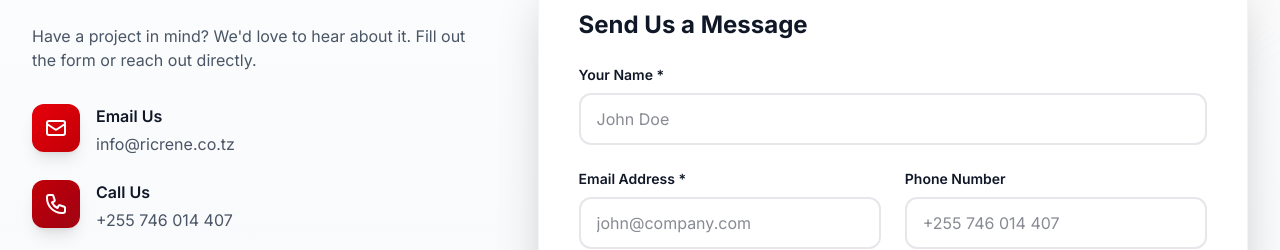
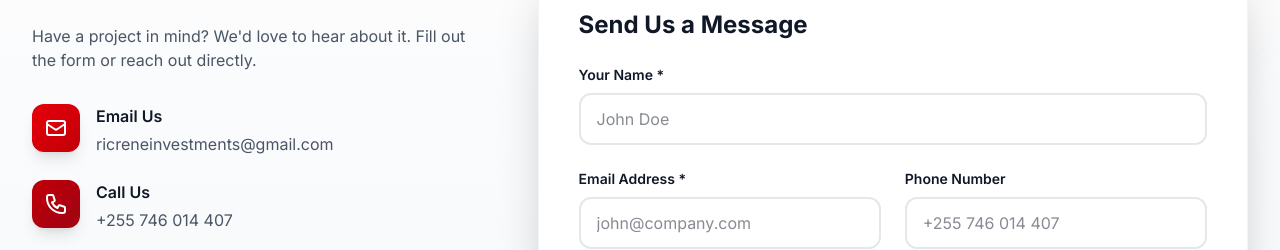
Before and after one commit to ricreneinvestments-commits/ricreneweb, a Next.js app in the folder frontend/: page / in a window 1280 px wide. Shown: the part 6820-7070 px from the top of the page. Built offline with nearby package versions, Linux system fonts and the light colour scheme; no server answers.

Commit message:
email changed

```diff
--- a/frontend/components/sections/ContactSection.tsx
+++ b/frontend/components/sections/ContactSection.tsx
@@ -4,7 +4,7 @@ import { useState } from "react";
 
 const navigationContent = {
   contact: {
-    email: "info@ricrene.co.tz",
+    email: "ricreneinvestments@gmail.com",
     phone: "+255 746 014 407",
     whatsapp: "+255 746 014 407",
     address: "Samora Tower, Dar es Salaam, Tanzania",
```
